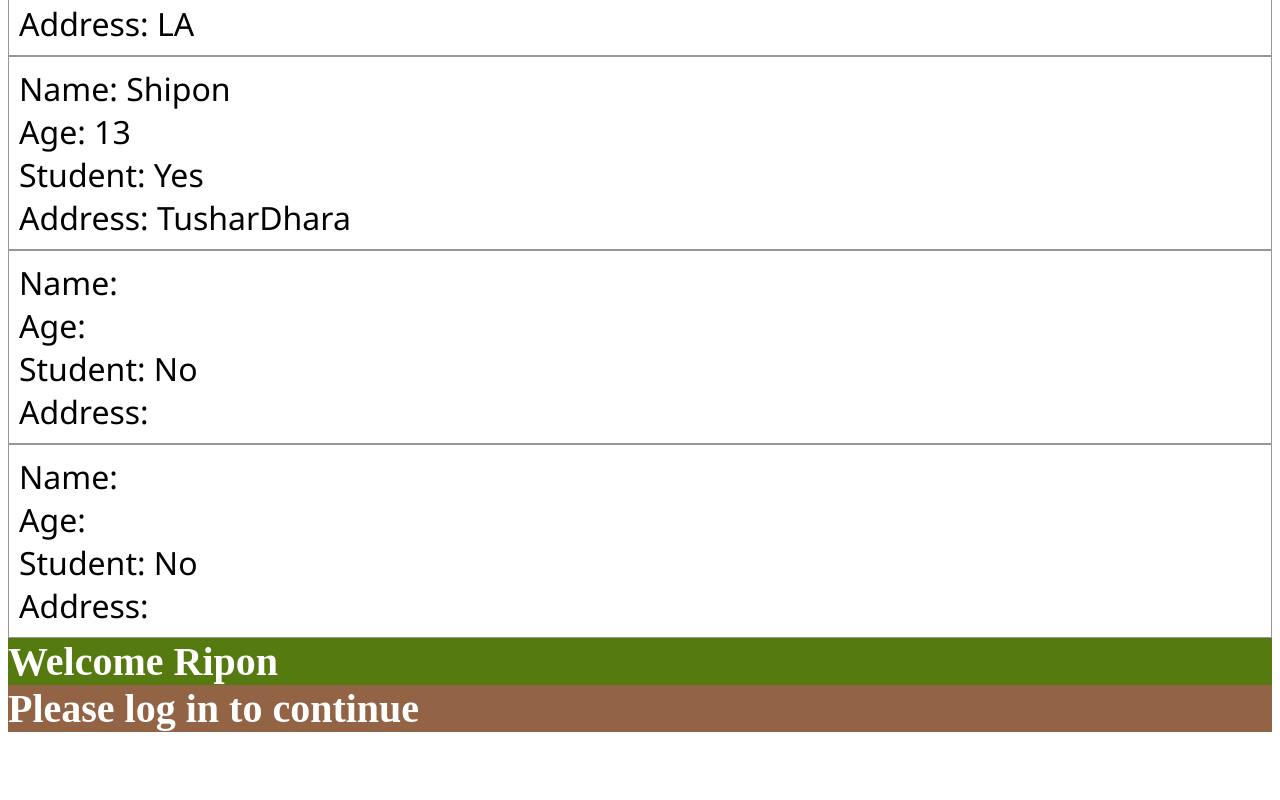
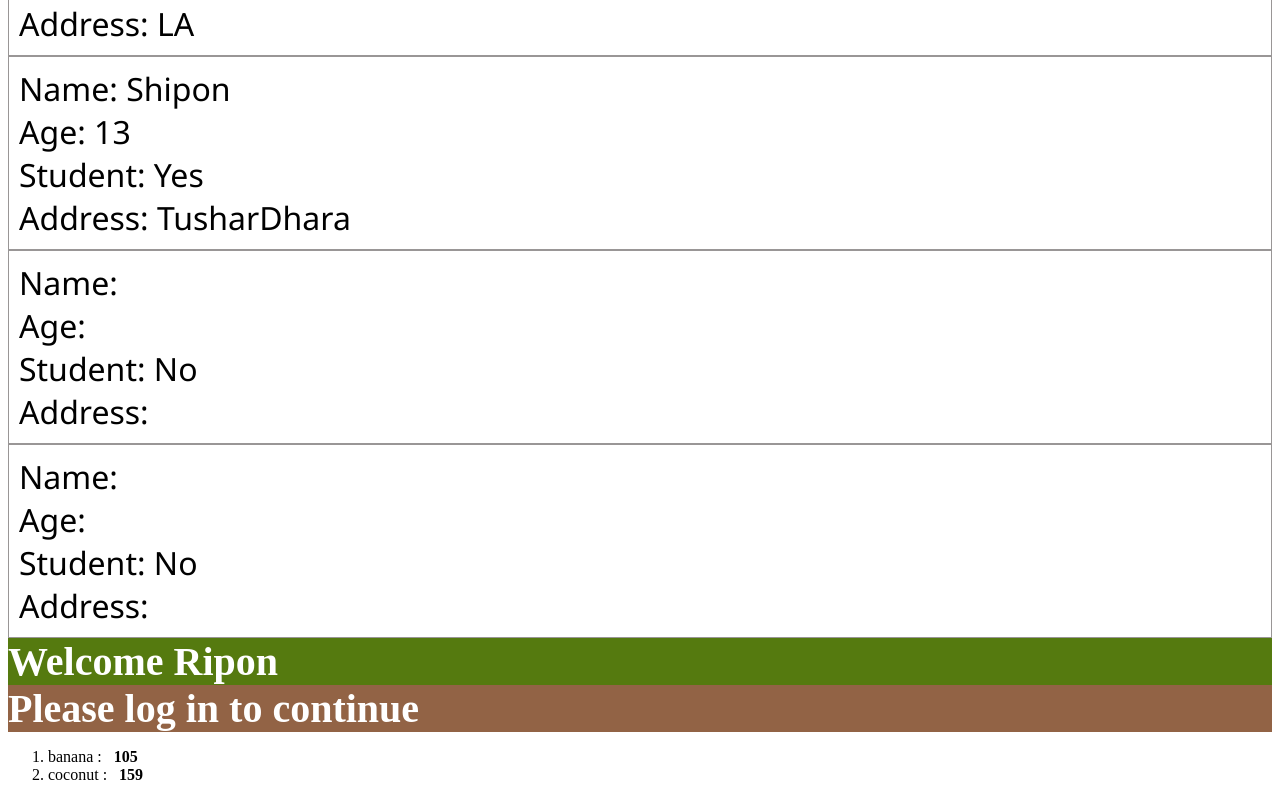
Before and after one commit to rip-on/React, a React app in the folder new-app/: page / in a window 1280 px wide. Shown: the part 1297-2097 px from the top of the page. Before the commit the page ends 2037 px from the top, so only its background shows below. Built offline with nearby package versions, Linux system fonts and the light colour scheme; the HTML template or start-up script is replaced by a standard one.

Commit message:
Food Calories

```diff
--- a/new-app/src/App.jsx
+++ b/new-app/src/App.jsx
@@ -1,6 +1,7 @@
 import Card from './Card.jsx';
 import Student from './Student.jsx';
 import UserGreeting from './UserGreeting.jsx';
+import List from './List.jsx'
 
 function App() {
 
@@ -22,6 +23,7 @@
     <Student/>
     <UserGreeting isLoggedIn={true} username="Ripon"/>
     <UserGreeting/>
+    <List/>
     </>
   )
 }
--- /dev/null
+++ b/new-app/src/List.jsx
@@ -0,0 +1,32 @@
+
+
+function List(){
+
+    const fruits = [{id:1, name: "apple", calories: 95},
+                    {id:2, name: "pineapple", calories: 37},
+                    {id:3, name: "orange", calories: 45},
+                    {id:4, name: "banana", calories: 105},
+                    {id:5, name: "coconut", calories: 159}];
+
+    //fruits.sort((a,b) => a.name.localeCompare(b.name)); //Alphabetical
+    //fruits.sort((a,b) => b.name.localeCompare(a.name)); //Reverse Alphabetical
+
+    //fruits.sort((a,b) => a.calories - b.calories) //Numerical
+    //fruits.sort((a,b) => b.calories - a.calories) // Reverse Numerical
+
+    const lowCalories = fruits.filter(fruit => fruit.calories < 100)
+    const highCalories = fruits.filter(fruit => fruit.calories >100)
+
+
+
+
+    const listItem = fruits.map(fruit => <li key={fruit.id}>{fruit.name}: &nbsp; <b>{fruit.calories}</b></li>)
+    const listItems = lowCalories.map(lowCalories => <li key={lowCalories.id}>{lowCalories.name}: &nbsp; <b>{lowCalories.calories}</b></li>)
+
+    const UpperCal = highCalories.map(highCalories => <li key={highCalories.id}>{highCalories.name} : &nbsp; <b>{highCalories.calories}</b></li>)
+    return(
+        <ol>{UpperCal}</ol>
+    );
+}
+
+export default List
```
